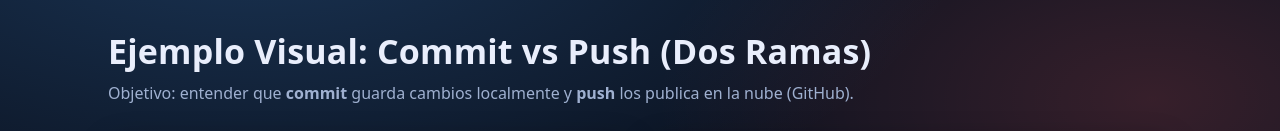
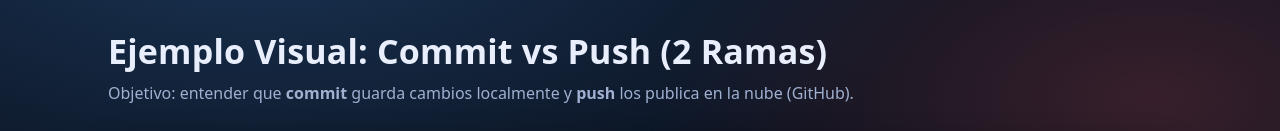
Before and after one commit to sanperez/prueba, a plain HTML site: page index.html in a window 1280 px wide. Shown: the top 131 px of the page. Drawn offline with Linux system fonts and the light colour scheme.

Commit message:
Update index.html

```diff
--- a/index.html
+++ b/index.html
@@ -259,7 +259,7 @@
 </head>
 <body>
   <header>
-    <h1>Ejemplo Visual: Commit vs Push (Dos Ramas)</h1>
+    <h1>Ejemplo Visual: Commit vs Push (2 Ramas)</h1>
     <p class="sub">Objetivo: entender que <b>commit</b> guarda cambios localmente y <b>push</b> los publica en la nube (GitHub).</p>
   </header>
 
```
